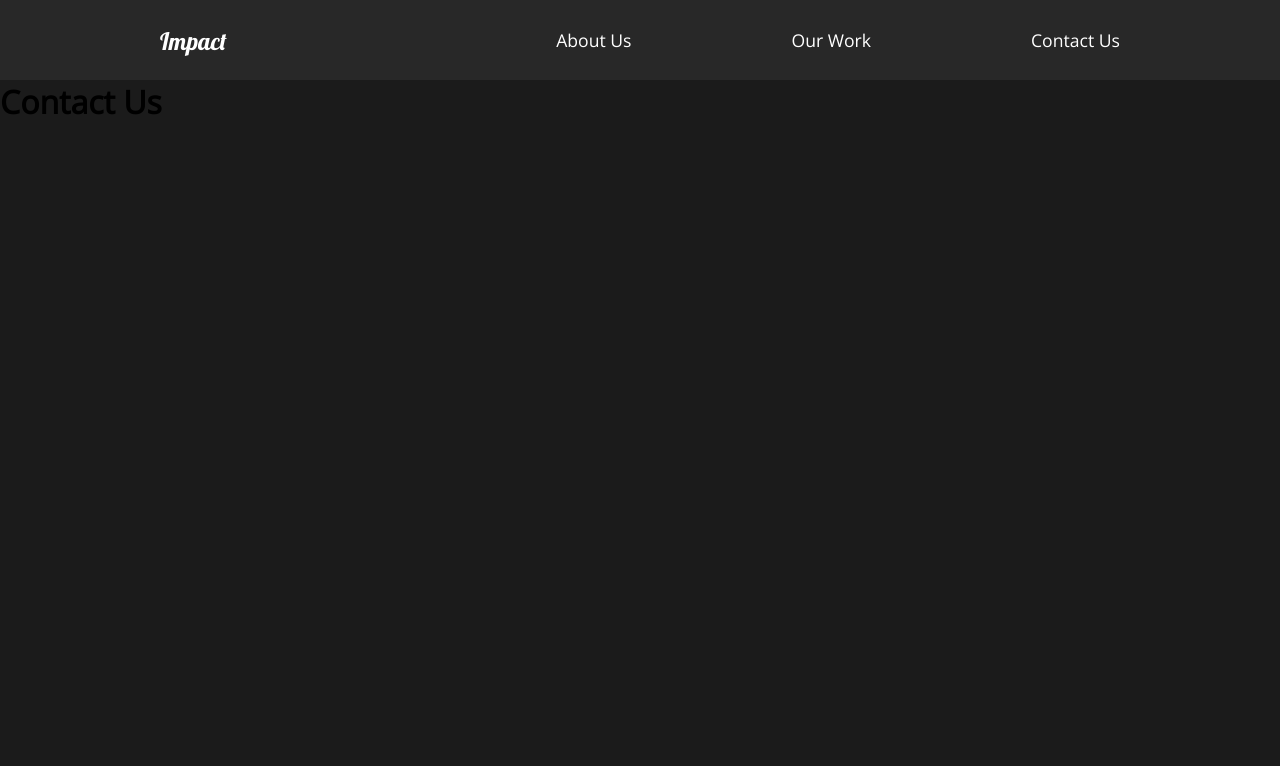
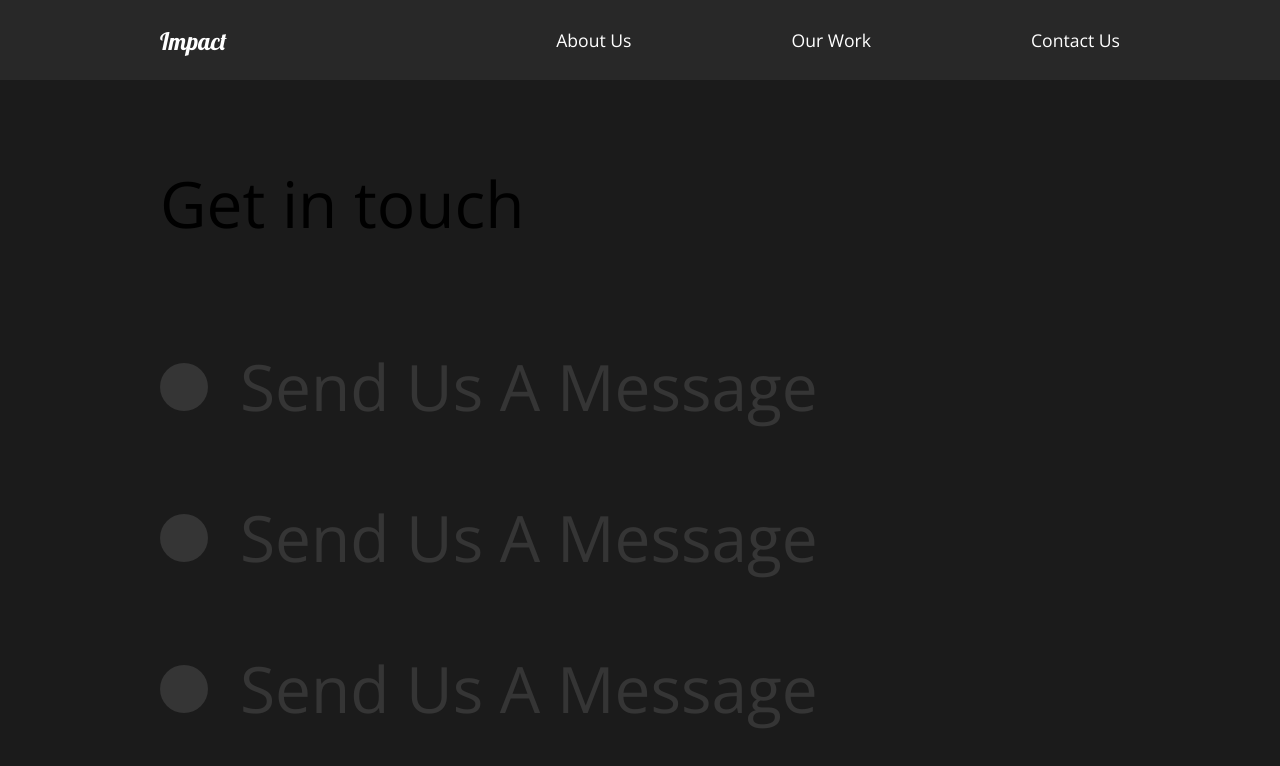
Before and after one commit to arakhm6/impact-react, a React (Create React App) app: page /contact in a window 1280 px wide. Shown: the top 766 px of the page. Built offline with nearby package versions, Linux system fonts and the light colour scheme.

Commit message:
contact us page animation

```diff
--- a/src/pages/ContactUs.js
+++ b/src/pages/ContactUs.js
@@ -2,19 +2,74 @@
 
 //Animation
 import { motion } from "framer-motion";
-import { pageAnimation } from "../Animation";
+import { pageAnimation, titleAnim } from "../Animation";
+import styled from "styled-components";
 
 const ContactUs = () => {
   return (
-    <motion.div
+    <ContactStyle
       variants={pageAnimation}
       initial="hidden"
       animate="show"
       exit="exit"
     >
-      <h1>Contact Us</h1>
-    </motion.div>
+      <Title>
+        <Hide>
+          <motion.h2 variants={titleAnim}>Get in touch</motion.h2>
+        </Hide>
+      </Title>
+      <div>
+        <Hide>
+          <Social variants={titleAnim}>
+            <Circle />
+            <h2>Send Us A Message</h2>
+          </Social>
+        </Hide>
+        <Hide>
+          <Social variants={titleAnim}>
+            <Circle />
+            <h2>Send Us A Message</h2>
+          </Social>
+        </Hide>
+        <Hide>
+          <Social variants={titleAnim}>
+            <Circle />
+            <h2>Send Us A Message</h2>
+          </Social>
+        </Hide>
+      </div>
+    </ContactStyle>
   );
 };
 
+const ContactStyle = styled(motion.div)`
+  padding: 5rem 10rem;
+  color: #353535;
+  min-height: 90vh;
+`;
+
+const Title = styled.div`
+  margin-bottom: 4rem;
+  color: black;
+`;
+
+const Hide = styled.div`
+  overflow: hidden;
+`;
+
+const Social = styled(motion.div)`
+  display: flex;
+  align-items: center;
+  h2 {
+    margin: 2rem;
+  }
+`;
+
+const Circle = styled.div`
+  border-radius: 50%;
+  width: 3rem;
+  height: 3rem;
+  background: #353535;
+`;
+
 export default ContactUs;
```
